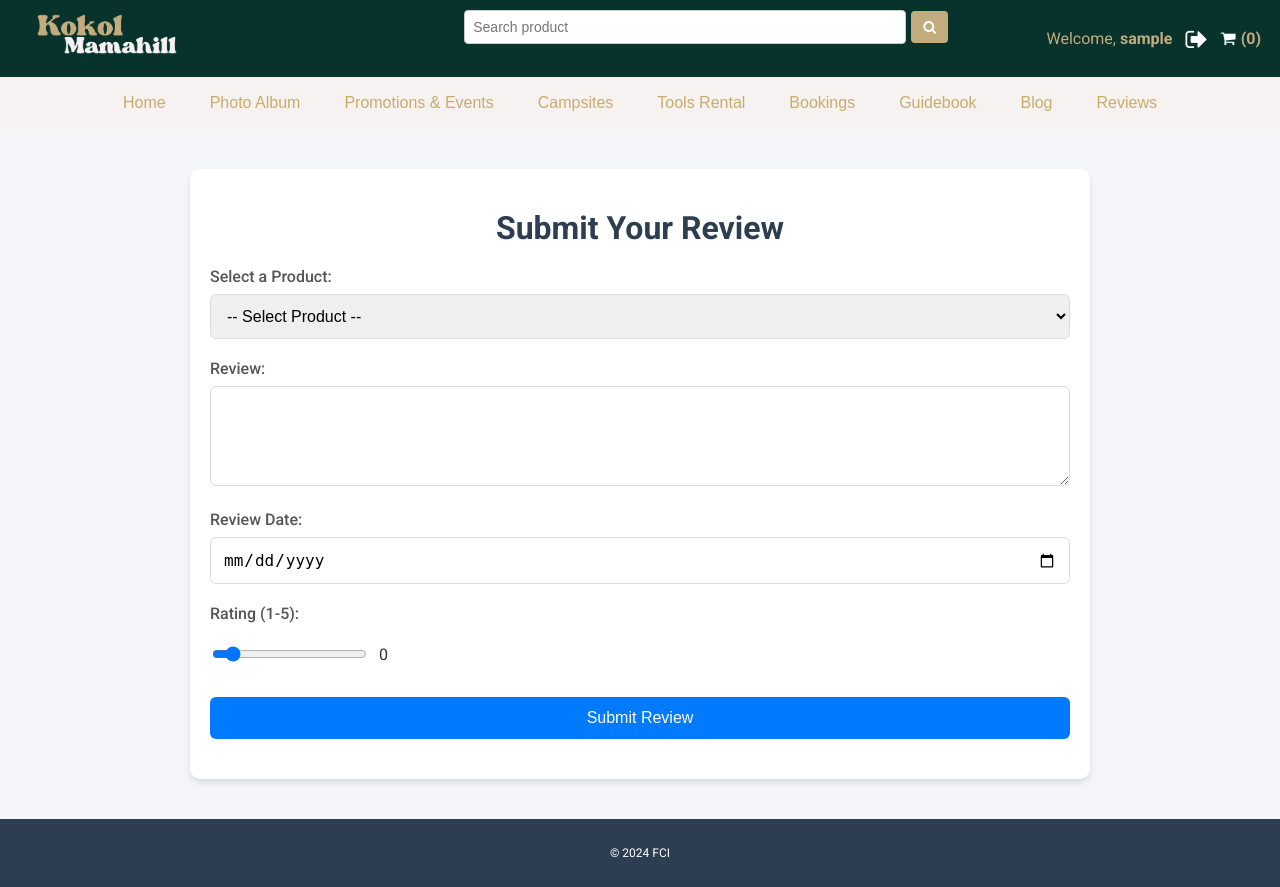
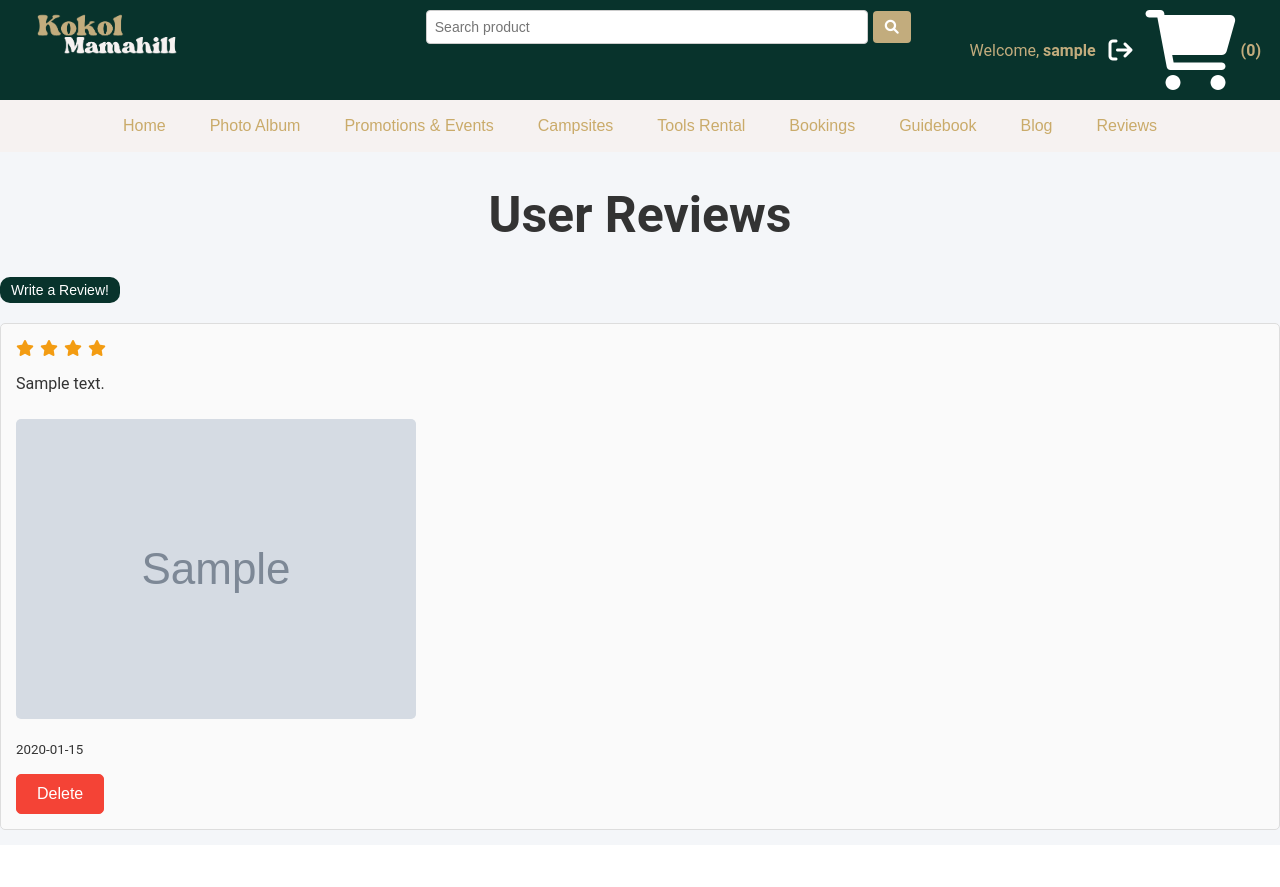
Before and after one commit to okaka00/GROUP-PPMS, a PHP site: page /campsite/review.php in a window 1280 px wide. After the commit the page ends 830 px from the top, so only its background shows below. Run offline with PHP 8.4, Linux system fonts and the light colour scheme; the visitor is signed in with stand-in values (Sample User, id 1); tables that the repository leaves empty or names only in its code hold one stand-in row (values such as "Sample post"); grey boxes marked "Sample" are stand-in pictures.

Commit message:
Update review.php

```diff
--- a/codes/user/review.php
+++ b/codes/user/review.php
@@ -1,230 +1,92 @@
 <?php
-// Include database configuration
+// review.php
+session_start();
 include("config/config.php");
-session_start();
 
+// Fetch all reviews from the review table
+$sql = "SELECT * FROM review ORDER BY reviewDate DESC";
+$result = mysqli_query($conn, $sql);
+$reviews = [];
 
-// Initialize variables for messages
-$successMessage = "";
-$errorMessage = "";
+if ($result) {
+    while ($row = mysqli_fetch_assoc($result)) {
+        $reviews[] = $row;
+    }
+} else {
+    die("Error fetching reviews: " . mysqli_error($conn));
+}
 
-// Handle form submission
-if ($_SERVER["REQUEST_METHOD"] === "POST") {
-  $reviewBy = $_SESSION["UID"];
-  $productID = $_POST["productID"];
-  $reviewText = mysqli_real_escape_string($conn, $_POST["reviewText"]);
-  $reviewDate = $_POST["reviewDate"];
-  $rating = (int) $_POST["rating"];
-
-  // Validate inputs
-  if (empty($reviewBy) || empty($reviewText) || empty($reviewDate) || $rating < 1 || $rating > 5) {
-    $errorMessage = "Please complete all fields with valid values.";
-  } else {
-    // Insert the review into the database
-    $sql = "INSERT INTO review (reviewBy, productID, reviewText, rating, reviewDate)
-                VALUES ('$reviewBy', '$productID', '$reviewText', '$rating', '$reviewDate')";
-
-    if (mysqli_query($conn, $sql)) {
-      // Redirect to "My Order" page with a success message
-      $_SESSION['reviewSuccess'] = "Thank you for submitting your review!";
-      header("Location: my_order.php");
-      exit;
-    } else {
-      $errorMessage = "Error submitting your review: " . mysqli_error($conn);
-    }
-  }
-}
+mysqli_close($conn);
 ?>
-
 <!DOCTYPE html>
 <html lang="en">
-
 <head>
-  <title>Submit Your Review</title>
+  <title>User Reviews</title>
   <meta charset="utf-8">
   <meta name="viewport" content="width=device-width, initial-scale=1.0">
   <link rel="stylesheet" href="css/newstyle.css">
-  <link rel="stylesheet" href="https://fonts.googleapis.com/css?family=Roboto:400,500,700">
-  <link rel="stylesheet" href="https://cdnjs.cloudflare.com/ajax/libs/font-awesome/4.7.0/css/font-awesome.min.css">
-  <style>
-    body {
-      font-family: 'Roboto', sans-serif;
-      background-color: #f4f6f9;
-      margin: 0;
-      color: #333;
-    }
-
-    .container {
-      max-width: 900px;
-      margin: 40px auto;
-      padding: 20px;
-      background: #ffffff;
-      border-radius: 10px;
-      box-shadow: 0 4px 6px rgba(0, 0, 0, 0.1);
-    }
-
-    h2 {
-      text-align: center;
-      font-size: 2rem;
-      color: #2c3e50;
-      margin-bottom: 20px;
-    }
-
-    .form-group {
-      margin-bottom: 20px;
-    }
-
-    .form-group label {
-      display: block;
-      font-size: 1rem;
-      font-weight: 500;
-      margin-bottom: 8px;
-      color: #555;
-    }
-
-    .form-group input,
-    .form-group select,
-    .form-group textarea {
-      width: 100%;
-      padding: 12px;
-      border: 1px solid #ddd;
-      border-radius: 6px;
-      font-size: 1rem;
-      box-sizing: border-box;
-    }
-
-    .form-group textarea {
-      resize: vertical;
-      height: 100px;
-    }
-
-    .form-group button {
-      width: 100%;
-      padding: 12px;
-      background-color: #007BFF;
-      color: #ffffff;
-      border: none;
-      border-radius: 6px;
-      font-size: 1rem;
-      font-weight: 500;
-      cursor: pointer;
-      transition: background-color 0.3s ease;
-    }
-
-    .form-group button:hover {
-      background-color: #0056b3;
-    }
-
-    .rating-group {
-      display: flex;
-      align-items: center;
-      gap: 10px;
-    }
-
-    .rating-group input {
-      width: auto;
-    }
-
-    .message {
-      text-align: center;
-      font-size: 1rem;
-      font-weight: bold;
-      margin-top: 20px;
-    }
-
-    .message.success {
-      color: green;
-    }
-
-    .message.error {
-      color: red;
-    }
-
-    footer {
-      text-align: center;
-      padding: 15px;
-      margin-top: 30px;
-      background-color: #2c3e50;
-      color: #fff;
-    }
-  </style>
+  <link rel="stylesheet" href="https://cdnjs.cloudflare.com/ajax/libs/font-awesome/6.0.0/css/all.min.css">
 </head>
-
 <body>
-  <?php
-    include("includes/userNav.php");
-    include("includes/topNav.php");
-
-  // Check if user is logged in
-  if (!isset($_SESSION["UID"])) {
-    echo '<script>
-                    document.addEventListener("DOMContentLoaded", function() {
-                        openLoginPopup();
-                    });
-                </script>';
-    exit;
-  } else {
-    $userID = $_SESSION["UID"];
-  }
-  ?>
+    <?php include("includes/userNav.php"); ?>
+    <?php include("includes/topNav.php"); ?>
 
     <div class="container">
-    <h2>Submit Your Review</h2>
+        <h1>User Reviews</h1>
 
-    <?php
-    if (isset($_SESSION['reviewError'])) {
-      echo "<p class='message error'>" . htmlspecialchars($_SESSION['reviewError']) . "</p>";
-      unset($_SESSION['reviewError']);
-    }
-    ?>
+        <button id="writeReviewBtn">Write a Review!</button>
 
+        <div id="reviews">
+            <?php foreach ($reviews as $row): ?>
+                <div class="review">
+                    <div class="rating">
+                        <?php for ($i = 1; $i <= 5; $i++): ?>
+                            <i class="fas fa-star<?= ($i <= $row['rating']) ? '' : '-empty' ?>"></i>
+                        <?php endfor; ?>
+                    </div>
+                    <p><?= htmlspecialchars($row['comment']) ?></p>
+                    <?php if ($row['reviewImg']): ?>
+                        <img src="<?= htmlspecialchars($row['reviewImg']) ?>" alt="Review Image" />
+                    <?php endif; ?>
+                    <p><small><?= htmlspecialchars($row['reviewDate']) ?></small></p>
 
-    <form method="POST" action="">
-      <div class="form-group">
-        <label for="productID">Select a Product:</label>
-        <select id="productID" name="productID" required>
-          <option value="">-- Select Product --</option>
-          <?php
-          // Fetch product options from the database
-          $sql_product = "SELECT productID, productName FROM product";
-          $result_product = mysqli_query($conn, $sql_product);
-
-          while ($row = mysqli_fetch_assoc($result_product)) {
-            echo '<option value="' . htmlspecialchars($row["productID"]) . '">' . htmlspecialchars($row["productName"]) . '</option>';
-          }
-
-          mysqli_free_result($result_product);
-          ?>
-        </select>
+                    <!-- Add delete button if the logged-in user is the owner of the review -->
+                    <?php if (isset($_SESSION['UID']) && $_SESSION['UID'] == $row['userID']): ?>
+                        <form action="deleteReview.php" method="POST" style="display:inline;">
+                            <input type="hidden" name="reviewID" value="<?= $row['reviewID'] ?>">
+                            <button type="submit" class="delete-button" onclick="return confirm('Are you sure you want to delete this review?');">Delete</button>
+                        </form>
+                    <?php endif; ?>
                 </div>
-
-      <div class="form-group">
-        <label for="reviewText">Review:</label>
-        <textarea id="reviewText" name="reviewText" required></textarea>
-      </div>
-
-      <div class="form-group">
-        <label for="reviewDate">Review Date:</label>
-        <input type="date" id="reviewDate" name="reviewDate" required>
-      </div>
-
-      <div class="form-group">
-        <label for="rating">Rating (1-5):</label>
-        <div class="rating-group">
-          <input type="range" name="rating" id="rating" min="1" max="5" value="0" oninput="ratingValue.innerText = this.value">
-          <span id="ratingValue">0</span>
+            <?php endforeach; ?>
         </div>
     </div>
 
-      <div class="form-group">
+    <div id="reviewModal" style="display:none;">
+        <form action="reviewProcess.php" method="POST" enctype="multipart/form-data">
+            <h2>Write a Review</h2>
+            <label for="rating">Rating:</label>
+            <select name="rating" required>
+                <option value="">Select Rating</option>
+                <option value="1">1 Star</option>
+                <option value="2">2 Stars</option>
+                <option value="3">3 Stars</option>
+                <option value="4">4 Stars</option>
+                <option value="5">5 Stars</option>
+            </select>
+            <label for="comment">Comment:</label>
+            <textarea name="comment" required></textarea>
+            <label for="reviewImg">Upload Image:</label>
+            <input type="file" name="reviewImg" accept="image/*">
             <button type="submit">Submit Review</button>
-      </div>
+            <button type="button" onclick="document.getElementById('reviewModal').style.display='none'">Cancel</button>
         </form>
     </div>
 
-  <footer>
-    <p>&copy; 2024 FCI</p>
-  </footer>
+    <script>
+        document.getElementById('writeReviewBtn').onclick = function() {
+            document.getElementById('reviewModal').style.display = 'block';
+        };
+    </script>
 </body>
-
 </html>
```
Lines whose indentation alone changed are shown as unchanged.
